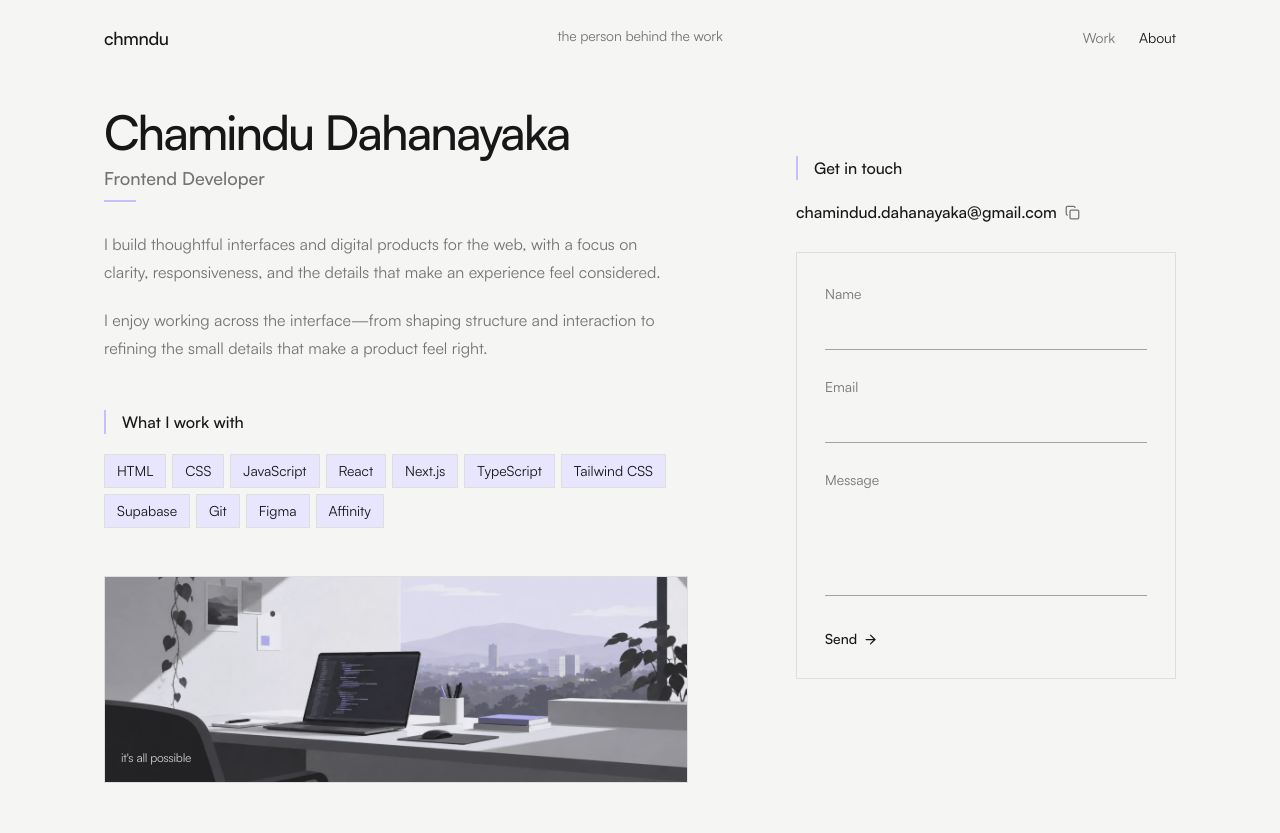
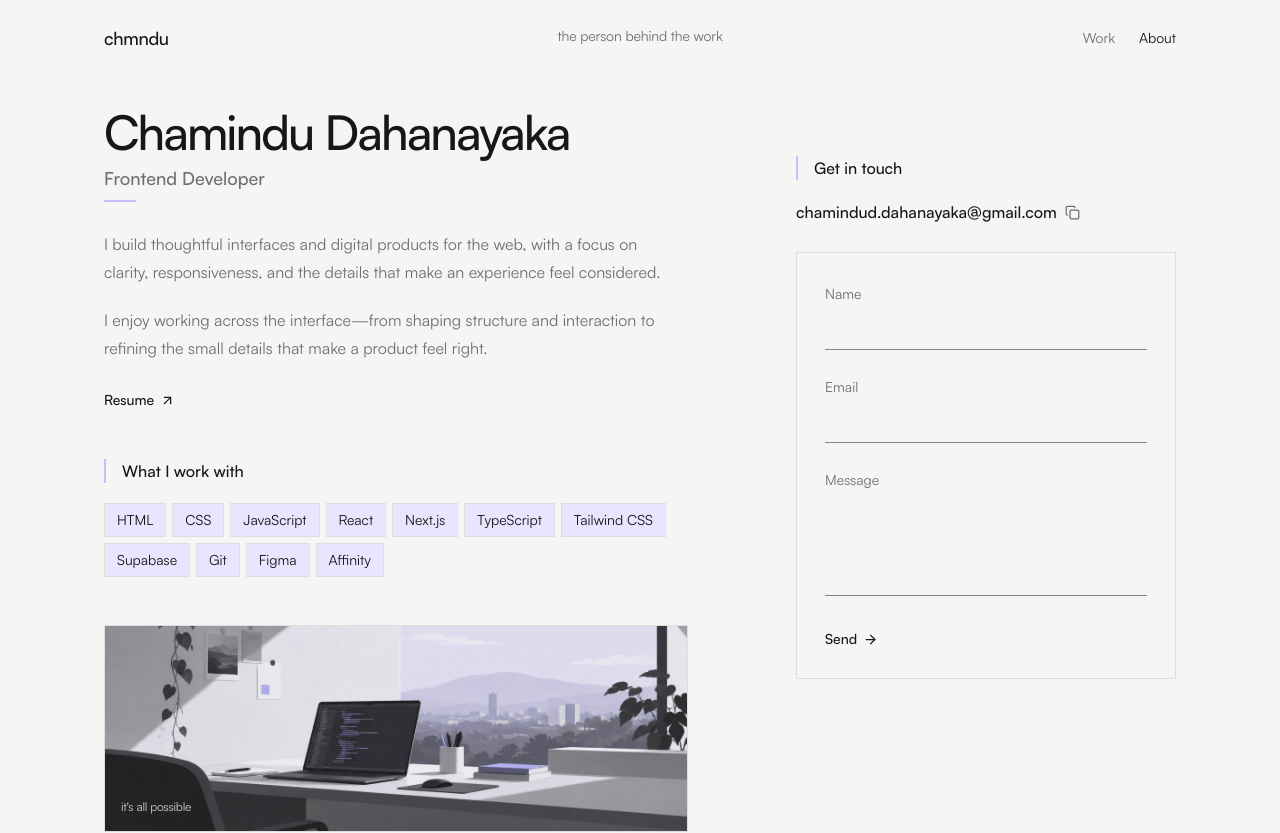
Before and after one commit to chmndu/chmndu-portfolio, a Next.js app: page /about in a window 1280 px wide. Shown: the top 833 px of the page. Built offline with nearby package versions, Linux system fonts and the light colour scheme.

Commit message:
chore: refine portfolio styling and documentation

```diff
--- a/src/app/about/page.tsx
+++ b/src/app/about/page.tsx
@@ -1,3 +1,4 @@
+import { ArrowUpRight } from "lucide-react";
 import SiteHeader from "@/components/site-header";
 import ContactForm from "@/components/contact-form";
 import SiteFooter from "@/components/site-footer";
@@ -58,6 +59,21 @@ export default function AboutPage() {
                                 right.
                             </p>
                         </div>
+
+                        <a
+                            href="/resume/Chamindu-Dahanayaka-Frontend-Developer-CV.pdf"
+                            target="_blank"
+                            rel="noopener noreferrer"
+                            className="group mt-7 inline-flex items-center gap-1.5 text-sm font-medium transition-colors hover:text-accent-deep active:text-accent"
+                        >
+                            Resume
+                            <ArrowUpRight
+                                aria-hidden="true"
+                                size={15}
+                                strokeWidth={2}
+                                className="transition-transform duration-300 group-hover:translate-x-0.5 group-hover:-translate-y-0.5"
+                            />
+                        </a>
                     </section>
 
                     <section className="mt-12">
--- a/src/app/globals.css
+++ b/src/app/globals.css
@@ -4,8 +4,8 @@
   --background: #f5f5f4;
   --foreground: #171717;
 
-  --muted: #737373;
-  --subtle: #a3a3a3;
+  --muted: #6f6f6f;
+  --subtle: #858585;
 
   --surface: #fafafa;
   --border: #dededc;
--- a/src/app/work/[slug]/page.tsx
+++ b/src/app/work/[slug]/page.tsx
@@ -122,7 +122,7 @@ export default async function ProjectPage({ params }: ProjectPageProps) {
                         {projectDetail.intro}
                     </p>
 
-                    <div className="mt-6 flex flex-wrap gap-1.5">
+                    <div className="mt-5 flex flex-wrap gap-1.5">
                         {project.technologies.map((technology) => (
                             <span
                                 key={technology}
--- a/src/components/selected-work.tsx
+++ b/src/components/selected-work.tsx
@@ -53,7 +53,7 @@ export default function SelectedWork({ projects }: SelectedWorkProps) {
                                             {project.description}
                                         </p>
 
-                                        <div className="mt-6 flex flex-wrap gap-1.5">
+                                        <div className="mt-5 flex flex-wrap gap-1.5">
                                             {project.technologies.map((technology) => (
                                                 <span
                                                     key={technology}
--- a/src/components/site-footer.tsx
+++ b/src/components/site-footer.tsx
@@ -4,7 +4,7 @@ import { ArrowUpRight } from "lucide-react";
 export default function SiteFooter() {
   return (
     <footer className="mt-16 border-t border-border pt-5 sm:px-5">
-      <div className="flex flex-col gap-4 text-sm sm:flex-row sm:items-center sm:justify-between">
+      <div className="flex flex-col-reverse gap-4 text-sm sm:flex-row sm:items-center sm:justify-between">
         <div className="flex items-center gap-3">
           <Link
             href="/"
```
Also changed, not shown: 2 other files (tests, documents, lock files or other folders).
